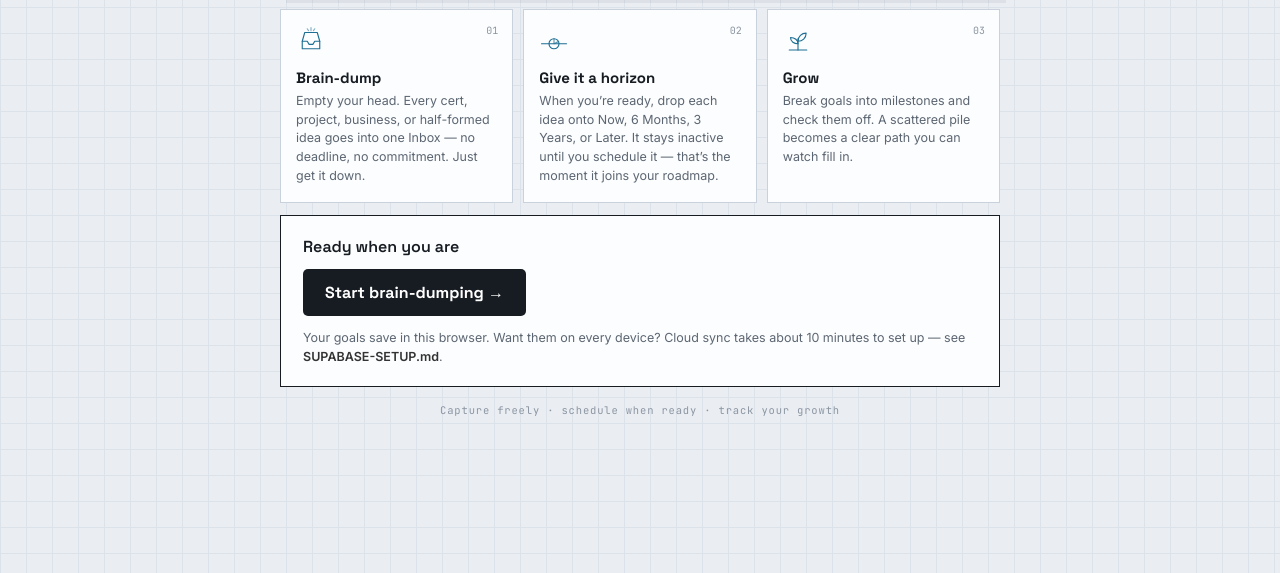
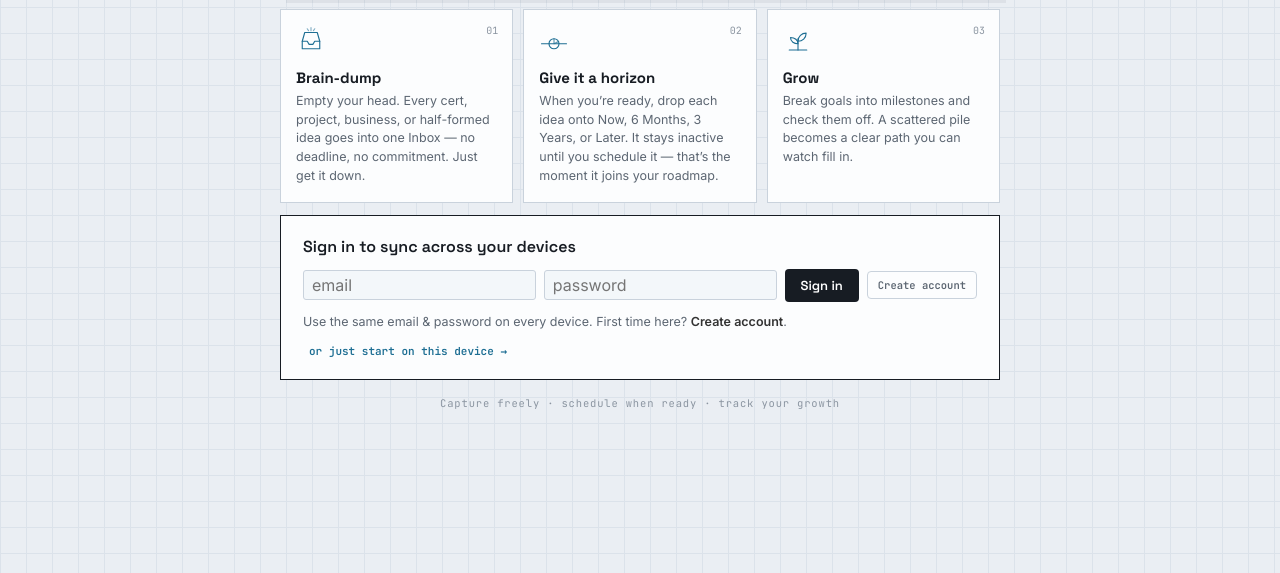
Before and after one commit to rramos962012/Horizon, a plain HTML site: page index.html in a window 1280 px wide. Shown: the part 227-800 px from the top of the page. Drawn offline with nearby package versions, Linux system fonts and the light colour scheme.

Commit message:
Update Supabase URL and anon key in index.html

```diff
--- a/index.html
+++ b/index.html
@@ -225,8 +225,8 @@ var KEY="horizon-data-v1";
    Supabase, not by hiding these. (Never paste the "service_role"/secret key.)
    Leave them blank and Horizon runs fine local-only. See SUPABASE-SETUP.md.
    ============================================================================ */
-var SUPABASE_URL      = "";   // e.g. https://abcd1234.supabase.co
-var SUPABASE_ANON_KEY = "";   // the long "anon" / "publishable" key
+var SUPABASE_URL      = "https://zjjxvsxuwkpavbroptoc.supabase.co";   // e.g. https://abcd1234.supabase.co
+var SUPABASE_ANON_KEY = "sb_publishable_joDE0-pXN4oVnDBvndyBcg_5pAbGXlF";   // the long "anon" / "publishable" key
 var MONTH=["Jan","Feb","Mar","Apr","May","Jun","Jul","Aug","Sep","Oct","Nov","Dec"];
 var TODAY=new Date().toISOString().slice(0,10);   // live date
 
```
